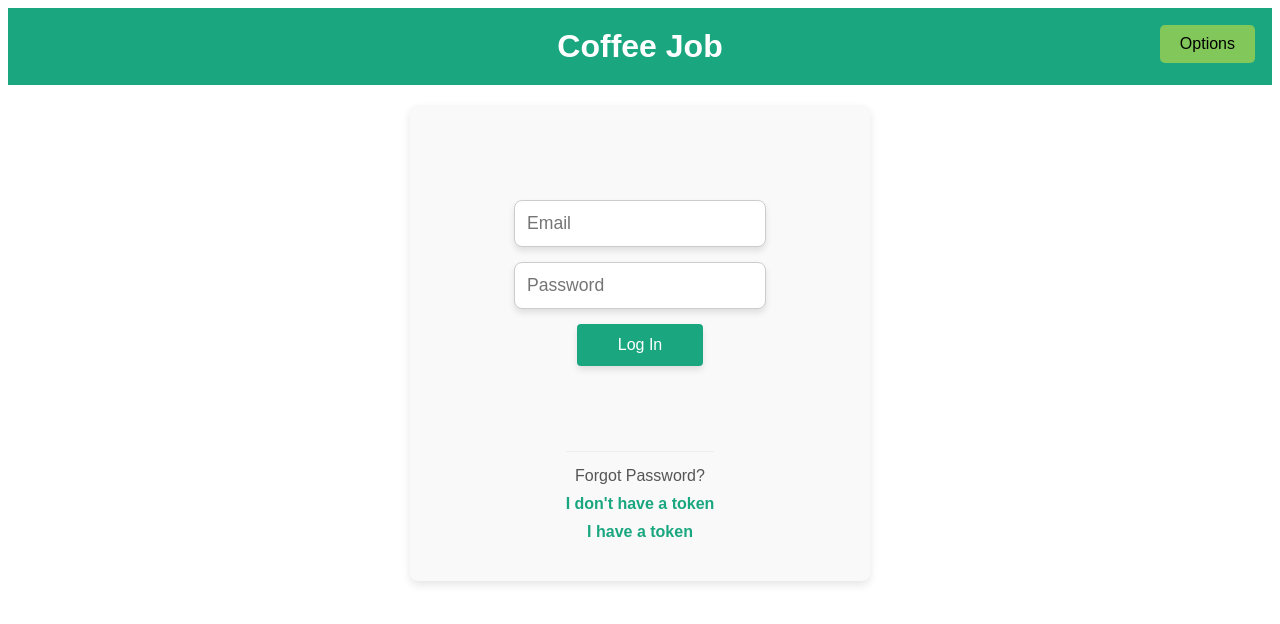
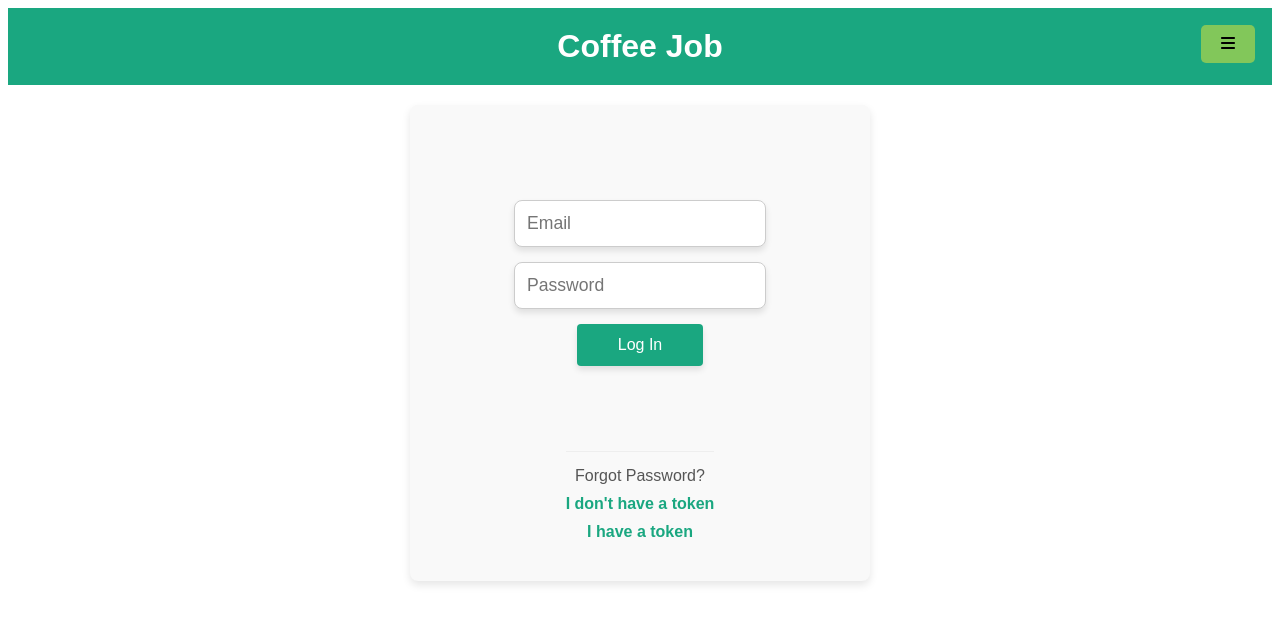
Before and after one commit to thisisrai/coffee, a React (Create React App) app: page /auth/login in a window 1280 px wide. Shown: the top 624 px of the page. Built offline with nearby package versions, Linux system fonts and the light colour scheme.

Commit message:
feature revision: added burger bar to replace word Options

```diff
--- a/package.json
+++ b/package.json
@@ -29,6 +29,7 @@
     "webpack-dev-server": "^5.0.4"
   },
   "dependencies": {
+    "@fortawesome/fontawesome-svg-core": "^6.6.0",
     "@fortawesome/free-solid-svg-icons": "^6.6.0",
     "@fortawesome/react-fontawesome": "^0.2.2",
     "chart.js": "^4.4.4",
--- a/src/components/Nav.jsx
+++ b/src/components/Nav.jsx
@@ -1,6 +1,8 @@
 import { useState, useEffect } from "react";
 import { Link, useNavigate, useLocation } from "react-router-dom";
 import { useAppState } from "../AppState.jsx";
+import { FontAwesomeIcon } from '@fortawesome/react-fontawesome';
+import { faBars } from '@fortawesome/free-solid-svg-icons';
 
 import '../styles/SideBarButton.css';
 
@@ -31,7 +33,7 @@
     <header>
       <h1>Coffee Job</h1>
       <button className="toggle-card-button" onClick={toggleCardVisibility}>
-        Options
+        <FontAwesomeIcon icon={faBars} />
       </button>
       {isCardVisible && (
         <div className="sidebar-card">
```
Also changed, not shown: 1 other file (tests, documents, lock files or other folders).
